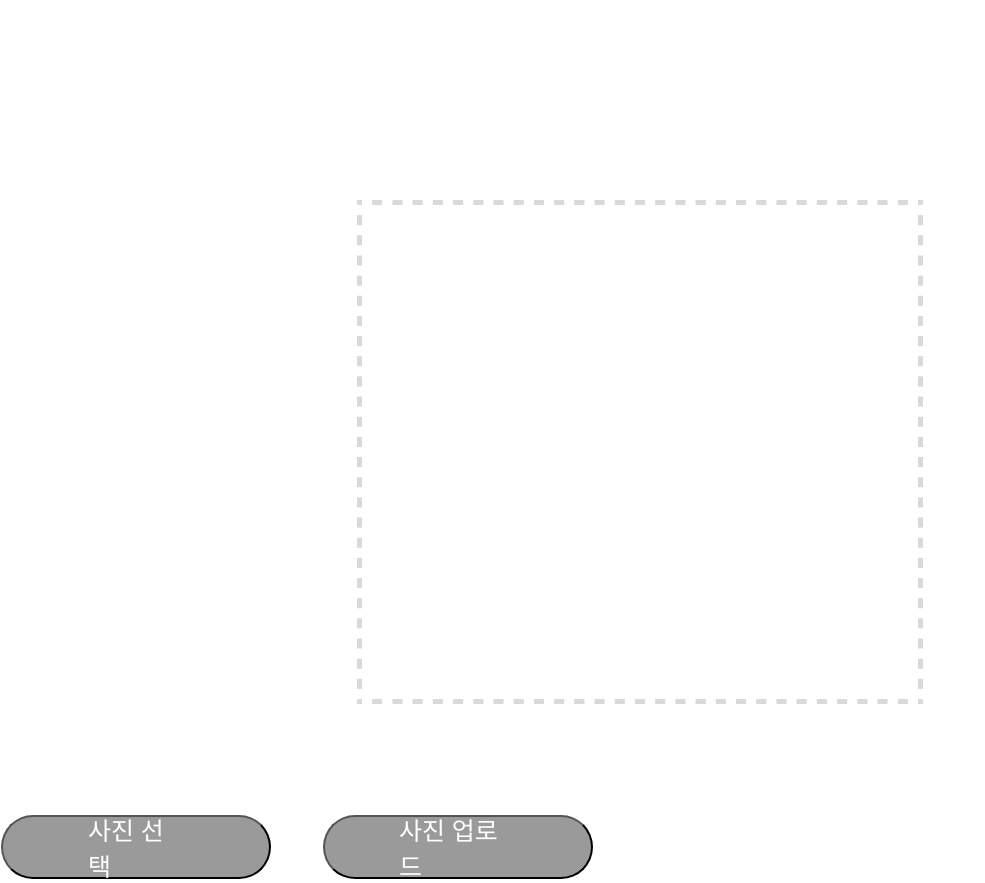
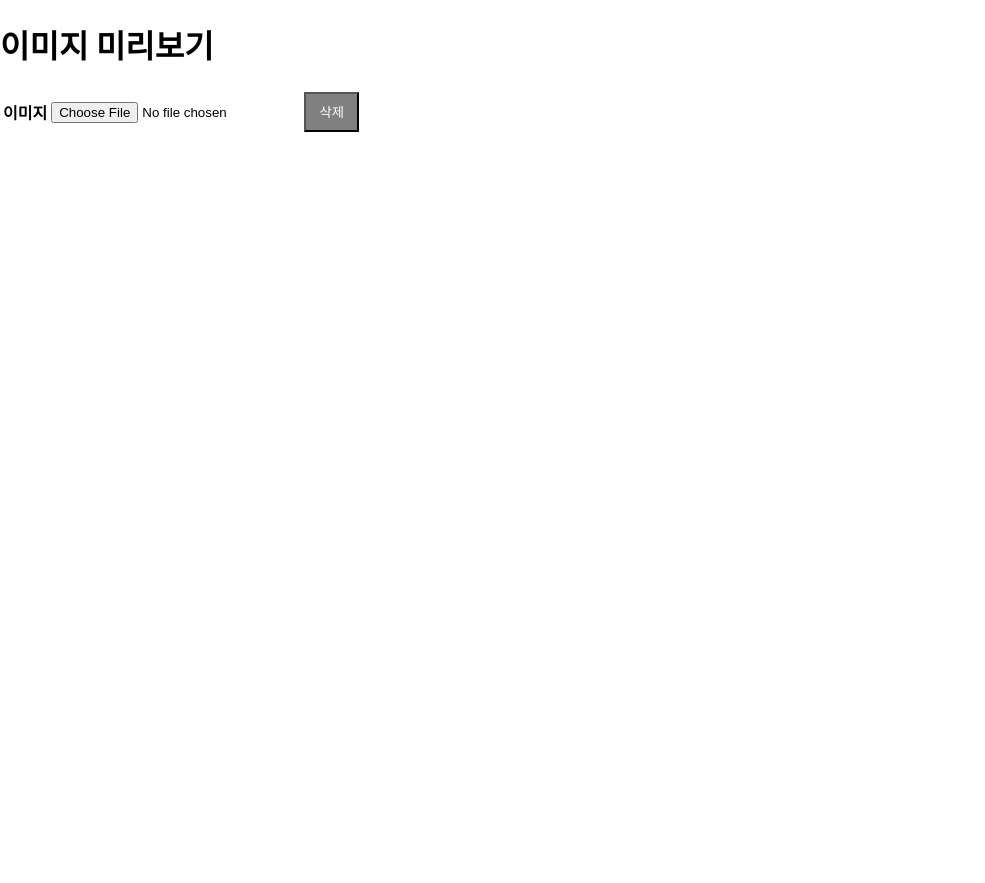
Before and after one commit to 2022-Summer-Bootcamp-Team-F/Face-Change, a React (Create React App) app in the folder frontend/: page /pictureupload in a window 1280 px wide. Shown: the whole page, without its empty margins (0-985 px from the left). After the commit the page ends 800 px from the top, so only its background shows below. Built offline with nearby package versions, Linux system fonts and the light colour scheme.

Commit message:
feat: 이지지 등록, 삭제, 미리보기 기능 구현

```diff
--- a/frontend/package.json
+++ b/frontend/package.json
@@ -7,8 +7,12 @@
     "@testing-library/react": "^13.3.0",
     "@testing-library/user-event": "^13.5.0",
     "@types/react-router-dom": "^5.3.3",
+    "axios": "^0.27.2",
+    "bootstrap": "^5.1.3",
+    "html5-file-selector": "^2.1.0",
     "react": "^18.2.0",
     "react-dom": "^18.2.0",
+    "react-dropzone-uploader": "^2.11.0",
     "react-router-dom": "^6.3.0",
     "react-scripts": "5.0.1",
     "styled-components": "^5.3.5",
--- a/frontend/src/pages/Pictureupload.tsx
+++ b/frontend/src/pages/Pictureupload.tsx
@@ -1,77 +1,64 @@
-import React from "react";
-import styled from "styled-components";
+/* eslint-disable react/button-has-type */
+import React, {useState} from "react";
 
-const Rectangle1 = styled.div`
-      width: 35.375rem;
-  height: 31.5rem;
-  margin: 0 auto;
-  padding: 12.5rem 6.063rem 4.875rem 6rem;
-`
-const Container = styled.div`
-    display:flex;
-`
+function Pictureupload() {
+    const [fileImage, setFileImage] = useState("");
 
-const ChoiceBtn = styled.button`
-width: 16.875rem;
-  height: 4rem;
-  margin: 2.063rem 1.625rem 0 0.063rem;
-  padding: 1.063rem 5.375rem 1.063rem 5.313rem;
-  border-radius: 50px;
-  background-color: #9a9a9a;
+    const saveFileImage = (e: any) => {
+        setFileImage(URL.createObjectURL(e.target.files[0]));
+    };
 
-  display: flex;
-  justify-content: center;
-  align-items: center;
+    const deleteFileImage = () => {
+        URL.revokeObjectURL(fileImage);
+        setFileImage("");
+    };
 
-  font-family: Inter;
-  font-size: 1.563rem;
-  font-weight: 500;
-  font-stretch: normal;
-  font-style: normal;
-  line-height: normal;
-  letter-spacing: normal;
-  text-align: left;
-  color: #fff;
-`
-
-const UploadBtn = styled.button`
-      width: 16.875rem;
-  height: 4rem;
-  margin: 2.063rem 5.75rem 0 1.625rem;
-  padding: 1.063rem 4.625rem;
-  border-radius: 50px;
-  background-color: #9a9a9a;
-
-  display: flex;
-  justify-content: center;
-  align-items: center;
-
-  font-family: Inter;
-  font-size: 1.563rem;
-  font-weight: 500;
-  font-stretch: normal;
-  font-style: normal;
-  line-height: normal;
-  letter-spacing: normal;
-  text-align: left;
-  color: #fff;
-`
-
-export default function Pictureupload() {
-    return(
-        <><Rectangle1>
-            <img
-                className="Rectangle1"
-                alt="rectangle1"
-                src="images/Rectangle1.png" />
-        </Rectangle1>
-        <Container>
-                <ChoiceBtn>
-                    <p>사진 선택</p>
-                </ChoiceBtn>
-                <UploadBtn>
-                    <p>사진 업로드</p>
-                </UploadBtn>
-                </Container></>
+    return (
+        <>
+        <h1>이미지 미리보기</h1>
+        <table>
+            <tr>
+                <th>이미지</th>
+                <td>
+                    <div>
+                        {fileImage && (
+                            <img
+                            alt = "sample"
+                            src={fileImage}
+                            style={{margin: "auto"}}
+                            />
+                        )}
+                        <div
+                        style={{
+                            alignItems: "center",
+                            justifyContent: "center",
+                        }}
+                        >
+                            <label htmlFor="image">
+                            <input
+                            name="imgUpload"
+                            type="file"
+                            accept="image/*"
+                            onChange={saveFileImage}
+                            />
+                            <button
+                            style={{
+                                backgroundColor: "gray",
+                                color: "white",
+                                width: "55px",
+                                height: "40px",
+                                cursor: "pointer",
+                            }}
+                            onClick={() => deleteFileImage()}
+                            >삭제</button>
+                            </label>
+                        </div>
+                    </div>
+                </td>
+            </tr>
+        </table>
+        </>
     );
 }
+
+export default Pictureupload;
```
Also changed, not shown: 1 other file (tests, documents, lock files or other folders).
